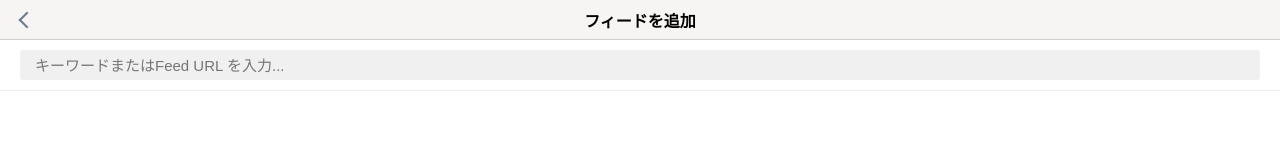
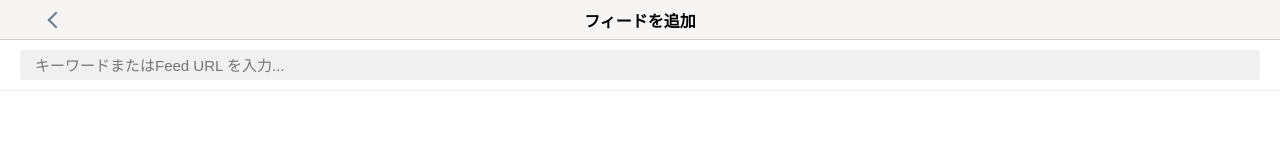
Before and after one commit to t-yng/pwa-feed-reader, a Nuxt app: page /feed/add in a window 1280 px wide. Shown: the top 160 px of the page. Built offline with nearby package versions, Linux system fonts and the light colour scheme.

Commit message:
余白の調整

```diff
--- a/components/common/Header.vue
+++ b/components/common/Header.vue
@@ -43,11 +43,10 @@ export default {
   width: 35px;
 }
 
-
 .header-start {
   grid-row: 1 / 2;
   grid-column: 1 / 2;
-  padding-left: 5%;
+  padding-left: 20%;
 }
 
 .icon-back {
```
